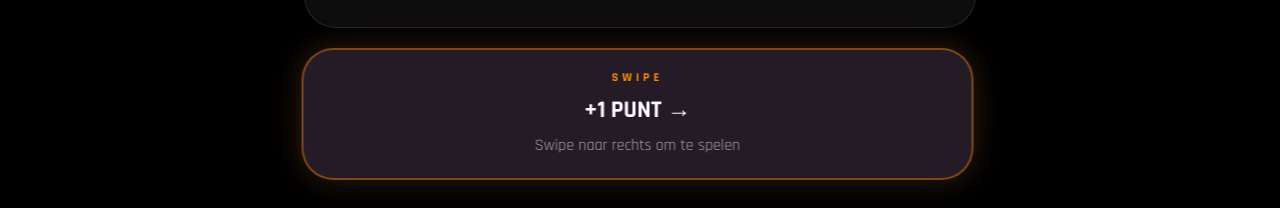
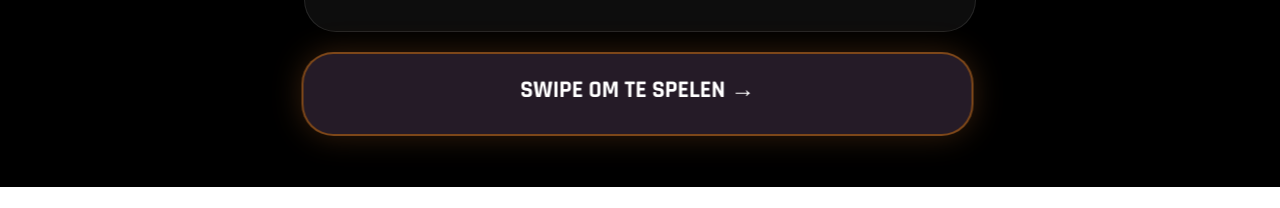
Before and after one commit to beaukim81/spin-and-shame, a Next.js app: page / in a window 1280 px wide. Shown: the part 613-821 px from the top of the page. After the commit the page ends 800 px from the top, so only its background shows below. Built offline with nearby package versions, Linux system fonts and the light colour scheme.

Commit message:
homeslider

```diff
--- a/src/app/page.js
+++ b/src/app/page.js
@@ -1131,21 +1131,17 @@ export default function Home() {
                 className="mb-6 border-2 border-orange-400/40 rounded-[32px] p-5 backdrop-blur-xl text-center transition-all shadow-[0_0_45px_rgba(251,146,60,0.35)] bg-white/5 cursor-grab active:cursor-grabbing"
               >
 
-                <p className="text-orange-400 text-xs uppercase tracking-[4px] font-black mb-2">
-                  SWIPE
-                </p>
-
                 <div className="flex justify-center items-center text-2xl font-black text-white mb-2">
 
                   <span>
-                    {text[language].point}
+                    <span>
+                      {language === "nl"
+                        ? "SWIPE OM TE SPELEN →"
+                        : "SWIPE TO PLAY →"}
+                    </span>
                   </span>
 
                 </div>
-
-                <p className="text-white/60">
-                  {text[language].swipeInstruction}
-                </p>
 
               </motion.div>
 
```
